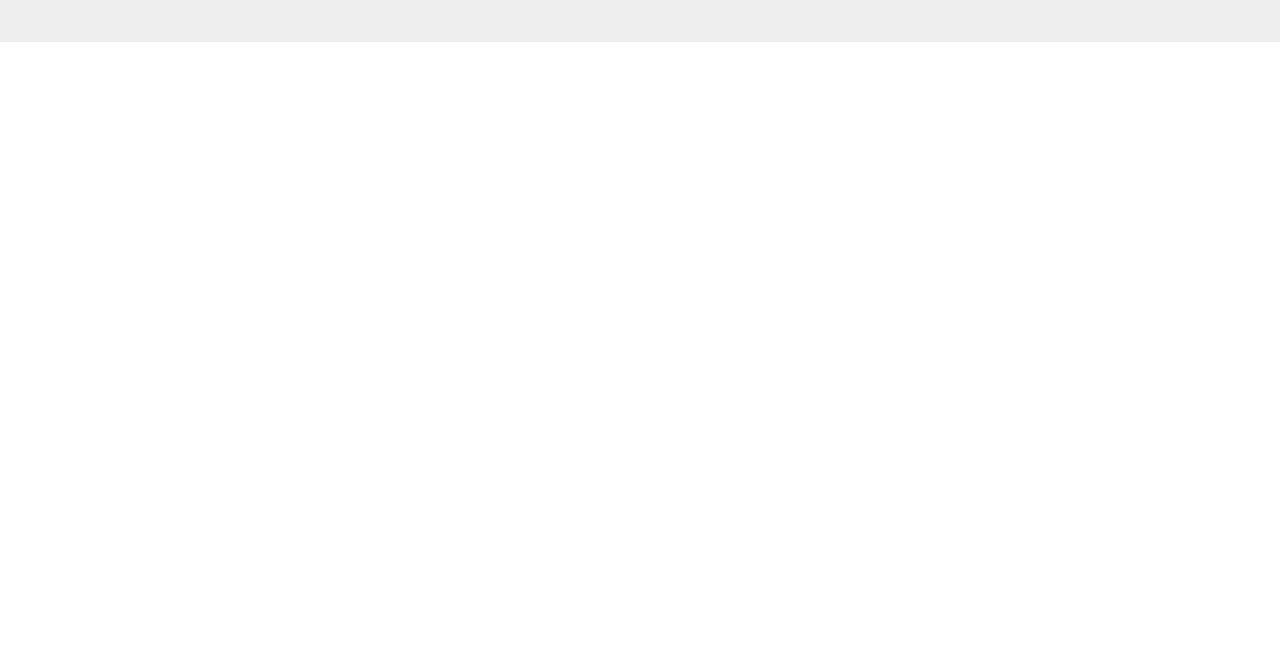
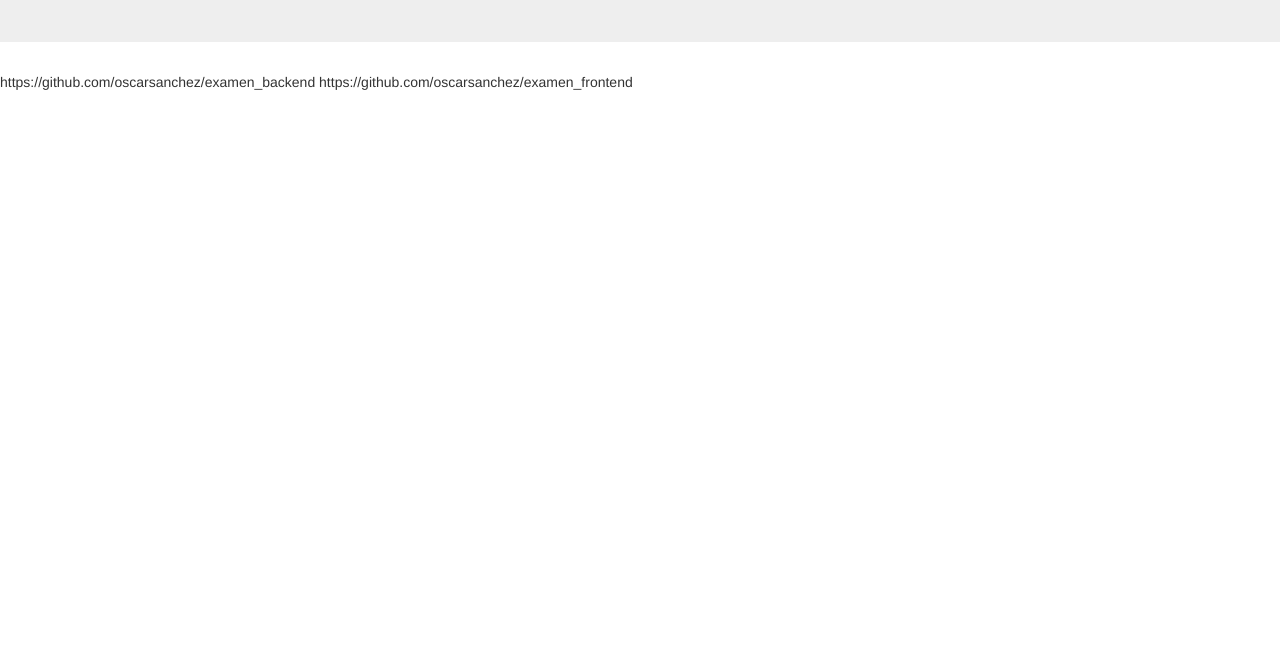
Before and after one commit to oscarsanchez/examen_frontend, a website: page app/index.html in a window 1280 px wide. Shown: the part 153-800 px from the top of the page. Drawn offline with nearby package versions, Linux system fonts and the light colour scheme; some packages are replaced by stand-ins of ours; files that its build step writes are made by us from their sources; a script that the page names is missing.

Commit message:
gitrepositories en el footer

```diff
--- a/app/index.html
+++ b/app/index.html
@@ -86,6 +86,8 @@
 
 <footer>
 
+https://github.com/oscarsanchez/examen_backend
+https://github.com/oscarsanchez/examen_frontend
 </footer>
 
 
```
